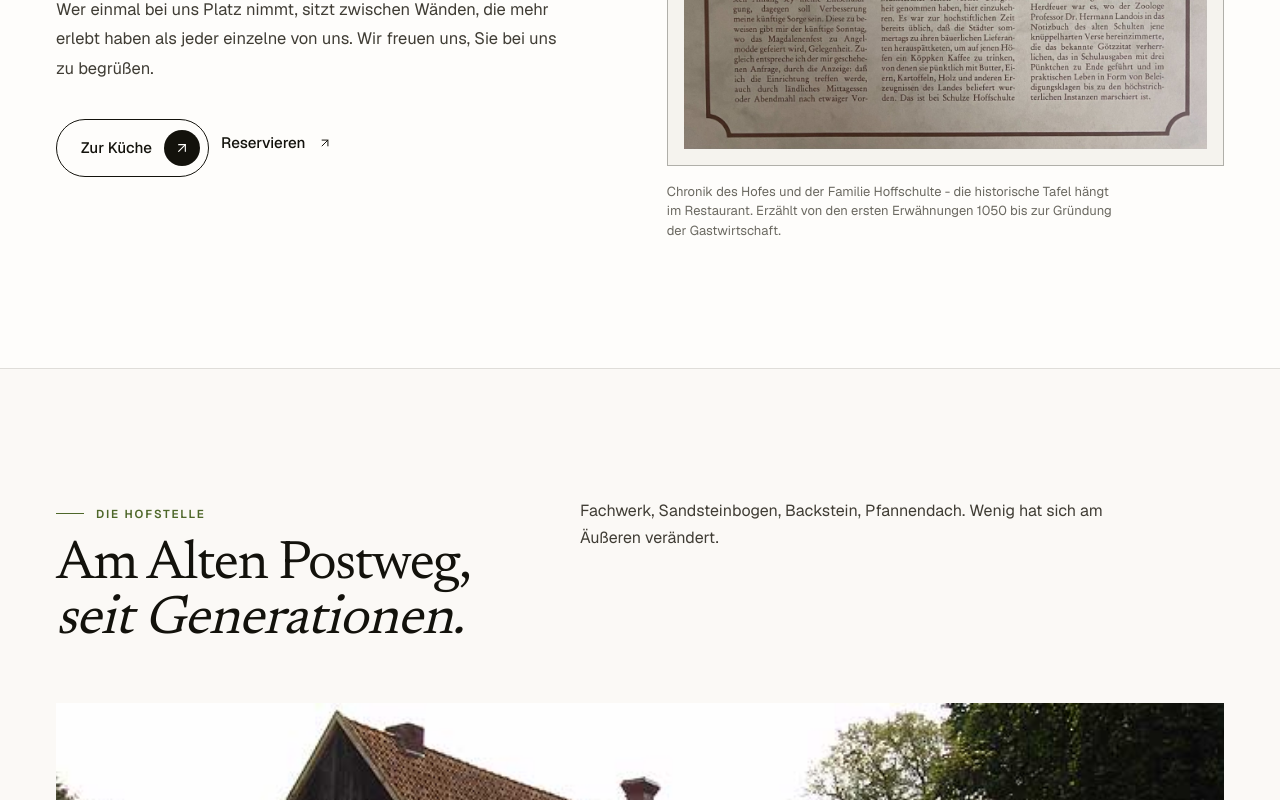
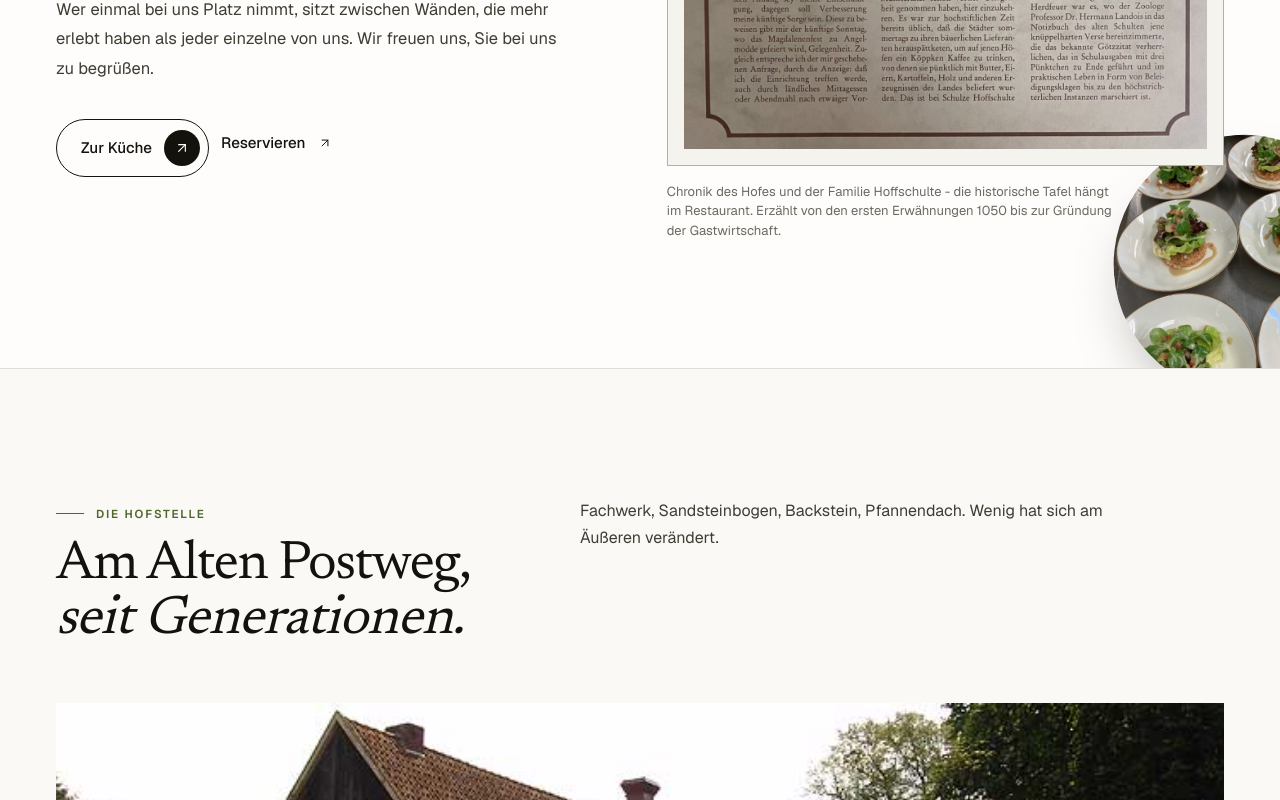
Before and after one commit to Lange-Co-Consulting/restaurant-hoffschulte, a Next.js app: page /ueber-uns in a window 1280 px wide. Shown: the part 1440-2240 px from the top of the page. Built offline with nearby package versions, Linux system fonts and the light colour scheme.

Commit message:
Decorative parallax dishes — half-bleed dish images on home/restaurant/ueber-uns with scroll drift, a11y-safe

```diff
--- a/app/page.tsx
+++ b/app/page.tsx
@@ -7,6 +7,7 @@ import { SectionEyebrow } from "@/components/ui/section-eyebrow";
 import { Marquee } from "@/components/ui/marquee";
 import { ValueRow } from "@/components/ui/value-row";
 import { ReviewCard } from "@/components/ui/review-card";
+import { DecorativeImage } from "@/components/ui/decorative-image";
 import { site } from "@/lib/site";
 
 const principles = [
@@ -166,8 +167,9 @@ export default function HomePage() {
       </Marquee>
 
       {/* ─────────────── EINFÜHRUNG ─────────────── */}
-      <section className="py-20 md:py-32">
-        <div className="container-x grid md:grid-cols-[1fr_1.5fr] gap-10 md:gap-16 items-start">
+      <section className="relative py-20 md:py-32 overflow-hidden">
+        <DecorativeImage src="/photos/dish-lammkarree.jpg" anchor="right" size="lg" drift={140} rotate={-8} />
+        <div className="relative z-10 container-x grid md:grid-cols-[1fr_1.5fr] gap-10 md:gap-16 items-start">
           <Reveal>
             <SectionEyebrow accent>Willkommen</SectionEyebrow>
           </Reveal>
@@ -238,8 +240,9 @@ export default function HomePage() {
       </section>
 
       {/* ─────────────── KÜCHEN-PRINZIPIEN ─────────────── */}
-      <section className="py-20 md:py-32">
-        <div className="container-x">
+      <section className="relative py-20 md:py-32 overflow-hidden">
+        <DecorativeImage src="/photos/dish-schokolade.jpg" anchor="left" size="md" drift={100} rotate={6} />
+        <div className="relative z-10 container-x">
           <div className="grid md:grid-cols-[1fr_1.4fr] gap-10 md:gap-16 mb-12 md:mb-14">
             <Reveal>
               <SectionEyebrow accent>Die Küche</SectionEyebrow>
@@ -291,8 +294,9 @@ export default function HomePage() {
       </section>
 
       {/* ─────────────── BEWERTUNGEN ─────────────── */}
-      <section className="py-20 md:py-32">
-        <div className="container-x">
+      <section className="relative py-20 md:py-32 overflow-hidden">
+        <DecorativeImage src="/photos/dish-vorspeise.jpg" anchor="right" size="md" drift={110} rotate={4} shape="circle" />
+        <div className="relative z-10 container-x">
           <div className="grid md:grid-cols-[1fr_1.4fr] gap-10 md:gap-16 mb-12 md:mb-14 items-end">
             <Reveal>
               <SectionEyebrow accent>Stimmen unserer Gäste</SectionEyebrow>
--- a/app/restaurant/page.tsx
+++ b/app/restaurant/page.tsx
@@ -6,6 +6,7 @@ import { Reveal, StaggerGroup, StaggerItem } from "@/components/ui/reveal";
 import { CtaButton } from "@/components/ui/cta-button";
 import { ValueRow } from "@/components/ui/value-row";
 import { BentoGallery } from "@/components/ui/bento-gallery";
+import { DecorativeImage } from "@/components/ui/decorative-image";
 
 export const metadata: Metadata = {
   title: "Restaurant - Zeitgemäße Frischeküche",
@@ -77,8 +78,9 @@ export default function RestaurantPage() {
       </section>
 
       {/* PRINCIPLES */}
-      <section className="py-20 md:py-32">
-        <div className="container-x">
+      <section className="relative py-20 md:py-32 overflow-hidden">
+        <DecorativeImage src="/photos/dish-lachs.jpg" anchor="right" size="lg" drift={130} rotate={-5} />
+        <div className="relative z-10 container-x">
           <div className="grid md:grid-cols-[1fr_1.6fr] gap-10 md:gap-16 mb-10 md:mb-14">
             <Reveal>
               <SectionEyebrow accent>Die Küche</SectionEyebrow>
@@ -148,8 +150,9 @@ export default function RestaurantPage() {
       </section>
 
       {/* SPEISEKARTE - echte Karten als Bilder */}
-      <section className="py-20 md:py-32">
-        <div className="container-x">
+      <section className="relative py-20 md:py-32 overflow-hidden">
+        <DecorativeImage src="/photos/dish-schokolade.jpg" anchor="left" size="md" drift={100} rotate={8} />
+        <div className="relative z-10 container-x">
           <div className="grid md:grid-cols-[1fr_1.4fr] gap-10 md:gap-16 mb-12 md:mb-14">
             <Reveal>
               <SectionEyebrow accent>Aktuelle Karte</SectionEyebrow>
--- a/app/ueber-uns/page.tsx
+++ b/app/ueber-uns/page.tsx
@@ -4,6 +4,7 @@ import { PageHero } from "@/components/ui/page-hero";
 import { SectionEyebrow } from "@/components/ui/section-eyebrow";
 import { Reveal } from "@/components/ui/reveal";
 import { CtaButton } from "@/components/ui/cta-button";
+import { DecorativeImage } from "@/components/ui/decorative-image";
 
 export const metadata: Metadata = {
   title: "Über uns - Sechs Generationen Familie Hoffschulte",
@@ -24,8 +25,9 @@ export default function UeberUnsPage() {
       />
 
       {/* GESCHICHTE - Text + Chronik-Tafel komplett sichtbar */}
-      <section className="py-20 md:py-32">
-        <div className="container-x grid md:grid-cols-[1fr_1.05fr] gap-12 md:gap-20 items-start">
+      <section className="relative py-20 md:py-32 overflow-hidden">
+        <DecorativeImage src="/photos/dish-vorspeise.jpg" anchor="bottom-right" size="md" drift={100} rotate={-6} />
+        <div className="relative z-10 container-x grid md:grid-cols-[1fr_1.05fr] gap-12 md:gap-20 items-start">
           <Reveal>
             <SectionEyebrow accent>Unsere Geschichte</SectionEyebrow>
             <h2 className="font-display text-text text-[clamp(2.2rem,5vw,3.4rem)] mt-4 leading-[1.04] tracking-[-0.028em]">
@@ -119,8 +121,9 @@ export default function UeberUnsPage() {
       </section>
 
       {/* CARSTEN - VITA */}
-      <section className="py-20 md:py-32">
-        <div className="container-x grid md:grid-cols-[1fr_1.2fr] gap-10 md:gap-16 items-center">
+      <section className="relative py-20 md:py-32 overflow-hidden">
+        <DecorativeImage src="/photos/dish-lammkarree.jpg" anchor="top-right" size="lg" drift={140} rotate={5} />
+        <div className="relative z-10 container-x grid md:grid-cols-[1fr_1.2fr] gap-10 md:gap-16 items-center">
           <Reveal className="relative aspect-[4/5] overflow-hidden bg-bg-3 vignette">
             <Image
               src="/photos/carsten-portrait.jpg"
--- /dev/null
+++ b/components/ui/decorative-image.tsx
@@ -0,0 +1,89 @@
+"use client";
+
+import Image from "next/image";
+import { useRef } from "react";
+import { motion, useScroll, useTransform, useReducedMotion } from "motion/react";
+
+type Anchor =
+  | "top-left"
+  | "top-right"
+  | "left"
+  | "right"
+  | "bottom-left"
+  | "bottom-right";
+
+const anchorStyles: Record<Anchor, string> = {
+  "top-left":     "top-0 left-0 -translate-x-[40%]",
+  "top-right":    "top-0 right-0 translate-x-[40%]",
+  "left":         "top-1/2 left-0 -translate-x-[42%] -translate-y-1/2",
+  "right":        "top-1/2 right-0 translate-x-[42%] -translate-y-1/2",
+  "bottom-left":  "bottom-0 left-0 -translate-x-[36%] translate-y-[18%]",
+  "bottom-right": "bottom-0 right-0 translate-x-[36%] translate-y-[18%]",
+};
+
+const sizeStyles = {
+  sm: "w-[180px] h-[180px]",
+  md: "w-[260px] h-[260px]",
+  lg: "w-[340px] h-[340px]",
+  xl: "w-[420px] h-[420px]",
+} as const;
+
+/**
+ * Editorial deco — ein Speisen-Foto halb am Bildschirmrand, sanfter Scroll-Parallax.
+ * - aria-hidden, pointer-events-none
+ * - nur ≥md sichtbar (auf Mobile zu wenig Platz)
+ * - respektiert prefers-reduced-motion
+ */
+export function DecorativeImage({
+  src,
+  alt = "",
+  anchor,
+  size = "md",
+  shape = "circle",
+  drift = 120,
+  rotate = 0,
+  className = "",
+}: {
+  src: string;
+  alt?: string;
+  anchor: Anchor;
+  size?: keyof typeof sizeStyles;
+  shape?: "circle" | "square";
+  drift?: number;
+  rotate?: number;
+  className?: string;
+}) {
+  const ref = useRef<HTMLDivElement>(null);
+  const reduced = useReducedMotion();
+
+  const { scrollYProgress } = useScroll({
+    target: ref,
+    offset: ["start end", "end start"],
+  });
+
+  // Parallax: bei Scroll bewegt sich das Element sanft vertikal
+  const y = useTransform(scrollYProgress, [0, 1], [drift, -drift]);
+  const rot = useTransform(scrollYProgress, [0, 1], [rotate - 6, rotate + 6]);
+
+  return (
+    <div
+      ref={ref}
+      aria-hidden="true"
+      className={`pointer-events-none absolute hidden md:block z-[1] ${anchorStyles[anchor]} ${className}`}
+    >
+      <motion.div
+        style={reduced ? undefined : { y, rotate: rot }}
+        className={`relative ${sizeStyles[size]} ${shape === "circle" ? "rounded-full" : "rounded-[6px]"} overflow-hidden shadow-[0_30px_60px_-20px_oklch(0.18_0.012_95_/_0.35)]`}
+      >
+        <Image
+          src={src}
+          alt={alt}
+          fill
+          sizes="420px"
+          quality={82}
+          className="object-cover"
+        />
+      </motion.div>
+    </div>
+  );
+}
```
